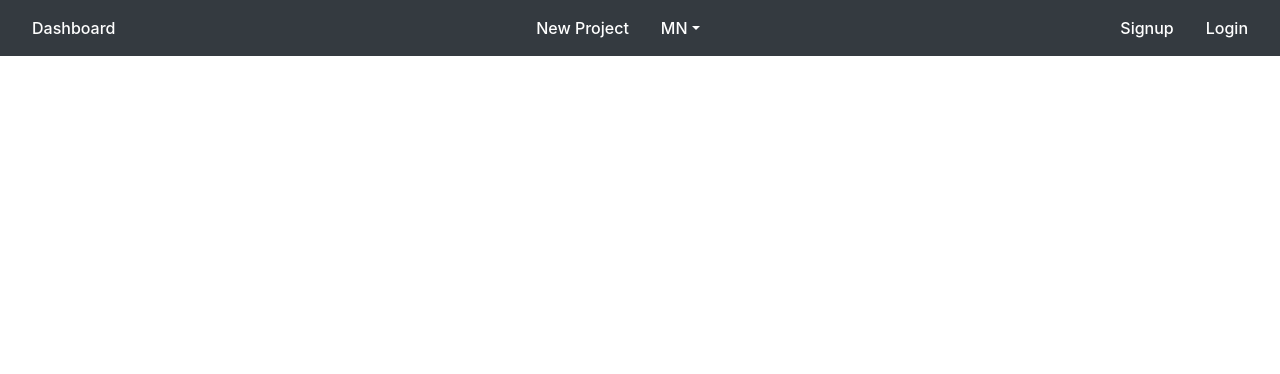
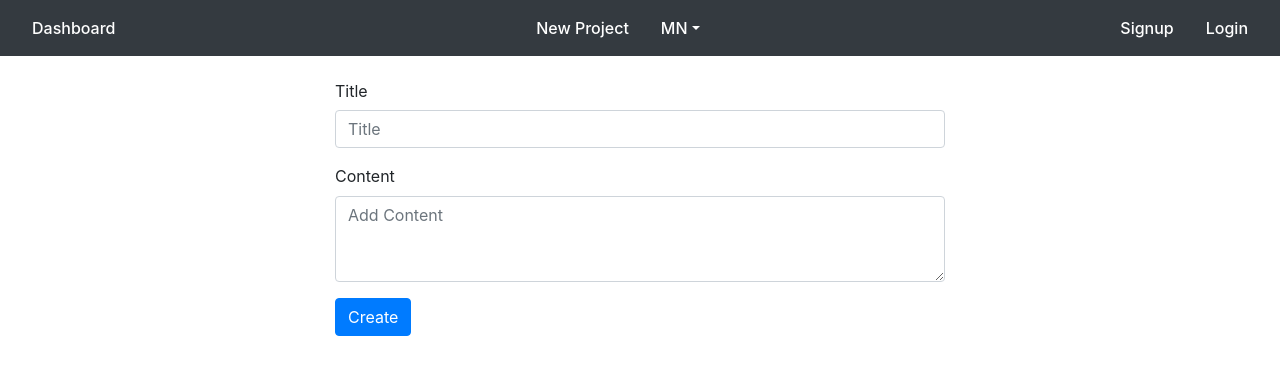
Before and after one commit to marilyn-n/React-Redux-Firebase-App, a React (Create React App) app: page /create-new in a window 1280 px wide. Shown: the top 374 px of the page. Built offline with nearby package versions, Linux system fonts and the light colour scheme.

Commit message:
add create project component

```diff
--- a/src/App.js
+++ b/src/App.js
@@ -4,6 +4,8 @@ import Nav from './components/layout/Nav';
 import './sass/main.scss';
 import Dashboard from './components/dashboard/Dashboard';
 import ProjectDetails from './components/projects/ProjectDetails';
+import CreateProject from './components/projects/CreateProject';
+
 import SignIn from './components/auth/SignIn';
 import SignUp from './components/auth/SignUp';
 
@@ -18,6 +20,7 @@ function App() {
           <Route path="/project/:id" component={ ProjectDetails }/>
           <Route path="/signin" component={ SignIn }/>
           <Route path="/signup" component={ SignUp }/>
+          <Route path="/create-new" component={ CreateProject }/>
         </Switch>
       </BrowserRouter>
     </div>
--- a/src/components/projects/CreateProject.js
+++ b/src/components/projects/CreateProject.js
@@ -0,0 +1,44 @@
+import React, { Component } from 'react';
+
+class CreateProject extends Component {
+  state = {
+    title: '',
+    content: ''
+  }
+
+  handleSubmit = (e) => {
+    e.preventDefault();
+    console.log(this.state)
+  }
+
+  handleChange = (e) => {
+    this.setState({
+      [e.target.id]: e.target.value
+    })
+  }
+
+
+  render() {
+    return (
+      <div className="container col-md-6 offset-md-3 create-project">
+        <form onSubmit={this.handleSubmit}>
+          <div className="form-group">
+            <label htmlFor="title" className="col-form-label">Title</label>
+            <input type="text" className="form-control" id="title" onChange={this.handleChange} placeholder="Title"/>
+          </div>
+          <div className="form-group">
+            <label htmlFor="content">Content</label>
+            <textarea className="form-control" id="content" rows="3" onChange={this.handleChange} placeholder="Add Content"></textarea>
+          </div>
+          <div className="form-group row">
+            <div className="col-sm-10">
+              <button type="submit" className="btn btn-primary">Create</button>
+            </div>
+          </div>
+        </form>
+      </div>
+    );
+  }
+}
+
+export default CreateProject;
```
